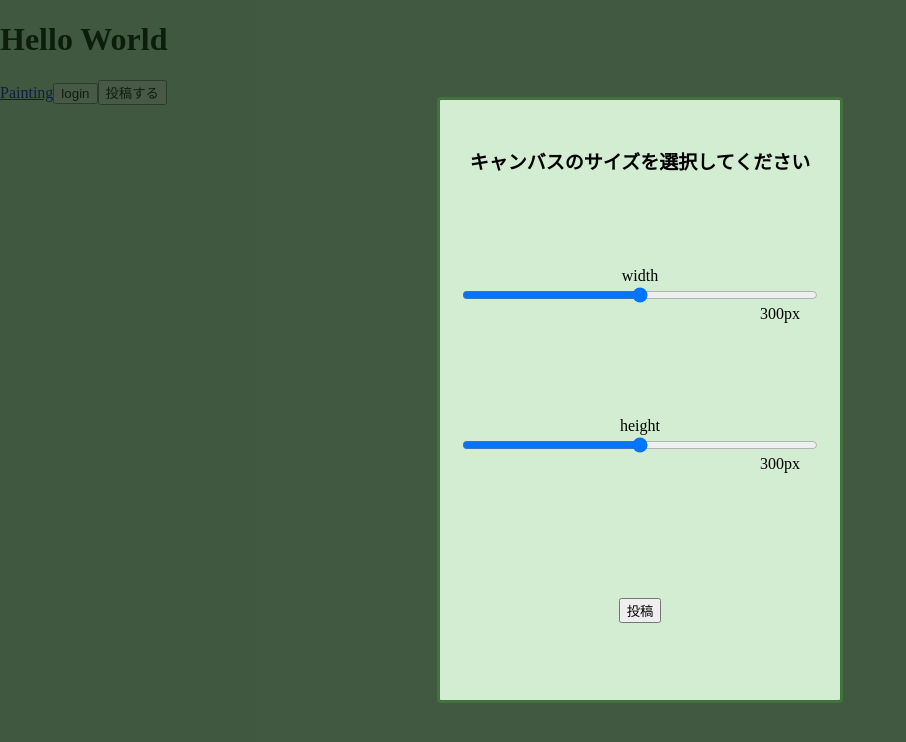
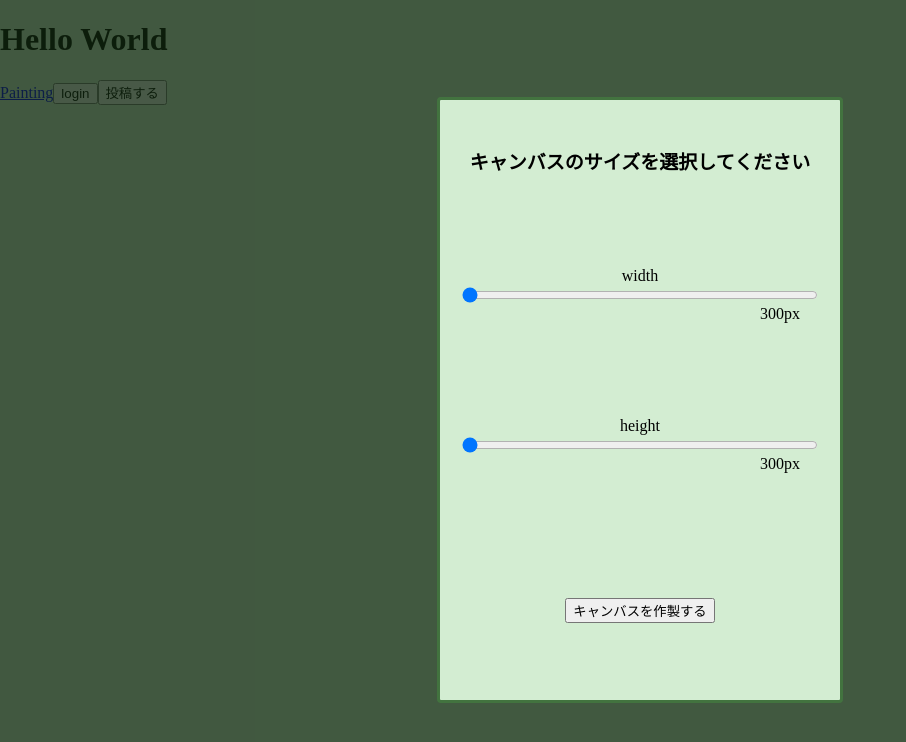
Before and after one commit to Semi-koron/korocupFrontend2024, a Next.js app: page / in a window 1280 px wide. Both pictures are taken after a click on the button "投稿する". Shown: the top 742 px of the page, without its empty margins (0-906 px from the left). Built offline with nearby package versions, Linux system fonts and the light colour scheme; no server answers.

Commit message:
create route push function

```diff
--- a/src/app/page.tsx
+++ b/src/app/page.tsx
@@ -4,6 +4,7 @@ import { getAuth } from "firebase/auth";
 import { app } from "./firebase/firebase";
 import { GoogleAuthProvider, signInWithPopup } from "firebase/auth";
 import { useEffect, useState } from "react";
+import { useRouter } from "next/navigation";
 import Style from "./page.module.css";
 import { modalstyle } from "./components/modal/modal";
 import Modal from "react-modal";
@@ -13,7 +14,11 @@ const auth = getAuth(app);
 
 const login = async () => {
   const provider = new GoogleAuthProvider();
-  await signInWithPopup(auth, provider);
+  // トークンを取得
+  const result = await signInWithPopup(auth, provider);
+  //トークンをローカルに保存
+  localStorage.setItem("token", (await result.user.getIdTokenResult()).token);
+  console.log(result);
 };
 
 export default function Home() {
@@ -21,6 +26,18 @@ export default function Home() {
   const [selectWidth, setSelectWidth] = useState<number>(300);
   const [selectHeight, setSelectHeight] = useState<number>(300);
 
+  const router = useRouter();
+
+  const handleWidth = (e: React.ChangeEvent<HTMLInputElement>) => {
+    setSelectWidth(Number(e.target.value));
+  };
+  const handleHaight = (e: React.ChangeEvent<HTMLInputElement>) => {
+    setSelectHeight(Number(e.target.value));
+  };
+
+  const makeCanvas = () => {
+    router.push(`/pages/painting?width=${selectWidth}&height=${selectHeight}`);
+  };
   return (
     <>
       <h1>Hello World</h1>
@@ -44,18 +61,18 @@ export default function Home() {
           <h2>キャンバスのサイズを選択してください</h2>
           <div>
             <div>width</div>
-            <input type="range" />
+            <input type="range" min={200} max={900} onChange={handleWidth} />
             <span>{selectWidth}px</span>
           </div>
           <div>
             <div>height</div>
-            <input type="range" />
+            <input type="range" min={200} max={900} onChange={handleHaight} />
 
-            <span>{selectWidth}px</span>
+            <span>{selectHeight}px</span>
           </div>
         </div>
         <div className={Style.select_button}>
-          <button>投稿</button>
+          <button onClick={makeCanvas}>キャンバスを作製する</button>
         </div>
       </Modal>
     </>
```
Also changed, not shown: src/app/pages/painting/page.tsx (+20 -4 lines).
